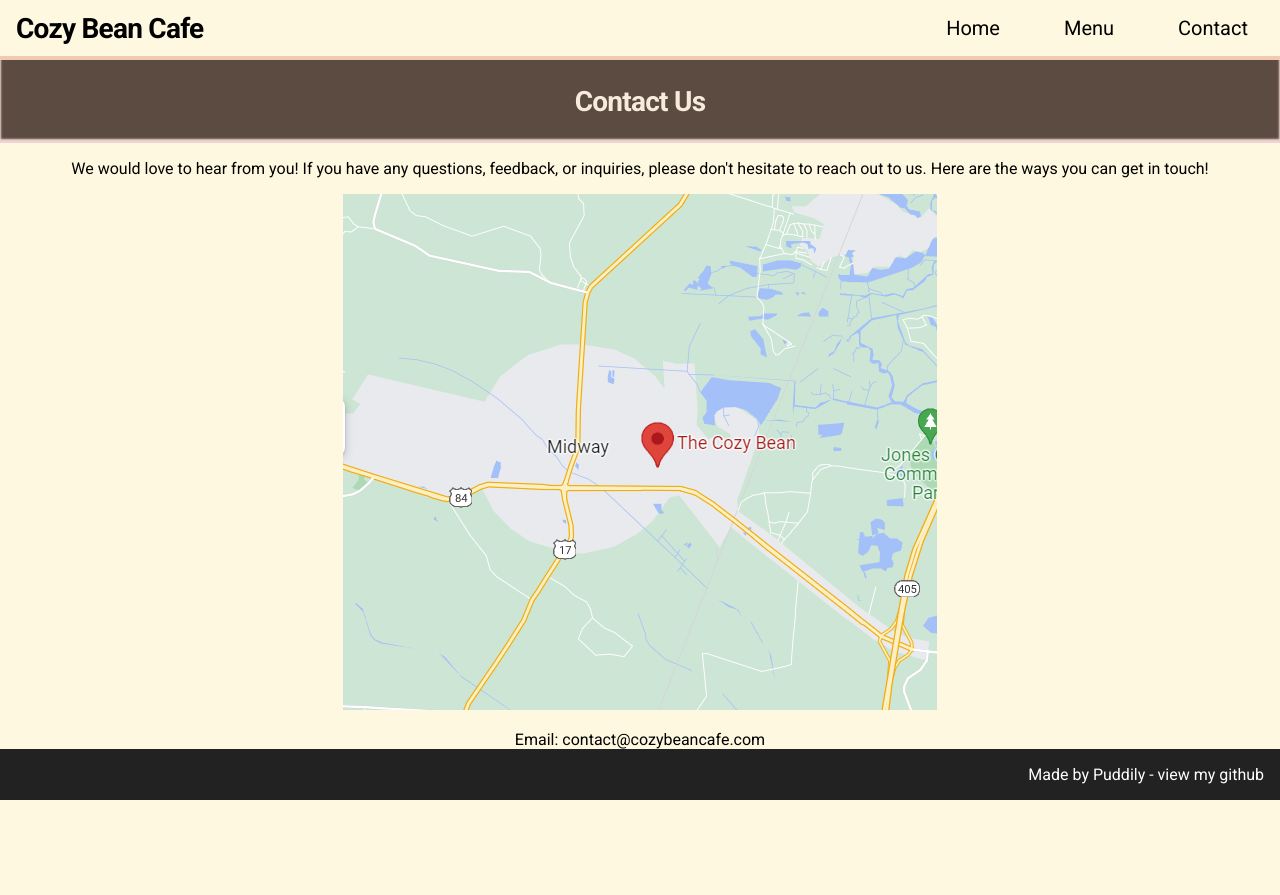
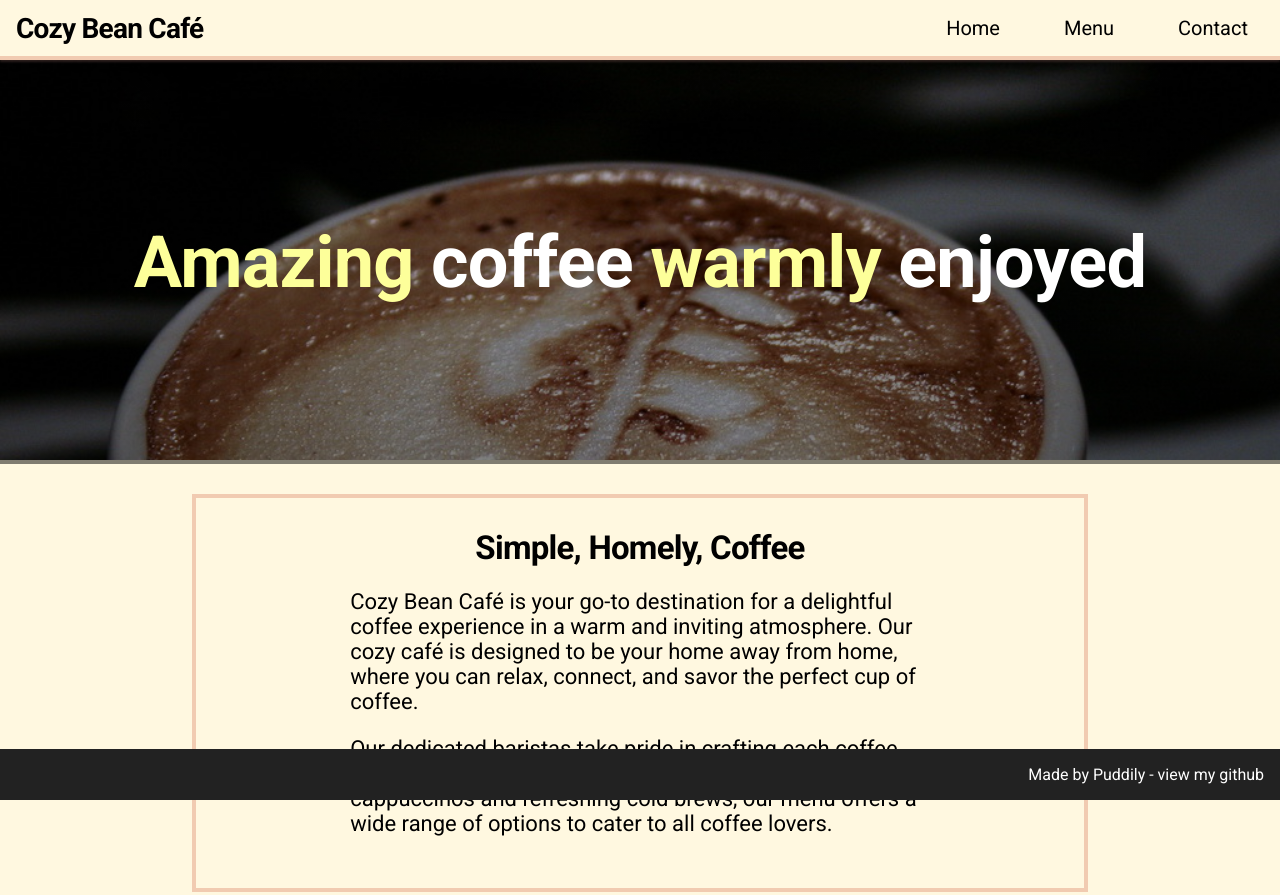
Before and after one commit to puddily/restaurant-page, a website built with webpack: page dist/index.html in a window 1280 px wide. Shown: the top 895 px of the page. Built offline with nearby package versions, Linux system fonts and the light colour scheme.

Commit message:
Modularize building of entire website with tab as parameter

```diff
--- a/src/index.js
+++ b/src/index.js
@@ -4,10 +4,17 @@ import { buildHero, buildAbout, buildMenuAction } from "./components/about";
 import { buildMenu } from "./components/menu";
 import { buildContact } from "./components/contact";
 console.log("Hello webpack!")
-let currentTab = "Contact" //"Home", "Contact", "Menu"
+function buildSite(tab){ //"Home", "Contact", "Menu"
+    let currentTab = tab
+    let content = document.querySelector('#content')
 
-let content = document.querySelector('#content')
-let main = document.querySelector("main");
+    content.replaceChildren(); //Clear content
+
+    let newMain = document.createElement('main') //Readd "main" tag
+    content.appendChild(newMain);
+    let main = content.querySelector("main");
+
+
     content.prepend(buildHeader());
     if(currentTab === "Home"){
         main.prepend(buildMenuAction());
@@ -29,3 +36,11 @@ if(currentTab === "Contact"){
         main.prepend(buildContact());
     }
     main.appendChild(buildFooter());
+}
+
+function swapTab(){
+
+
+}
+
+buildSite("Home");
```
Also changed, not shown: dist/index.html. Lines whose indentation alone changed are shown as unchanged.
